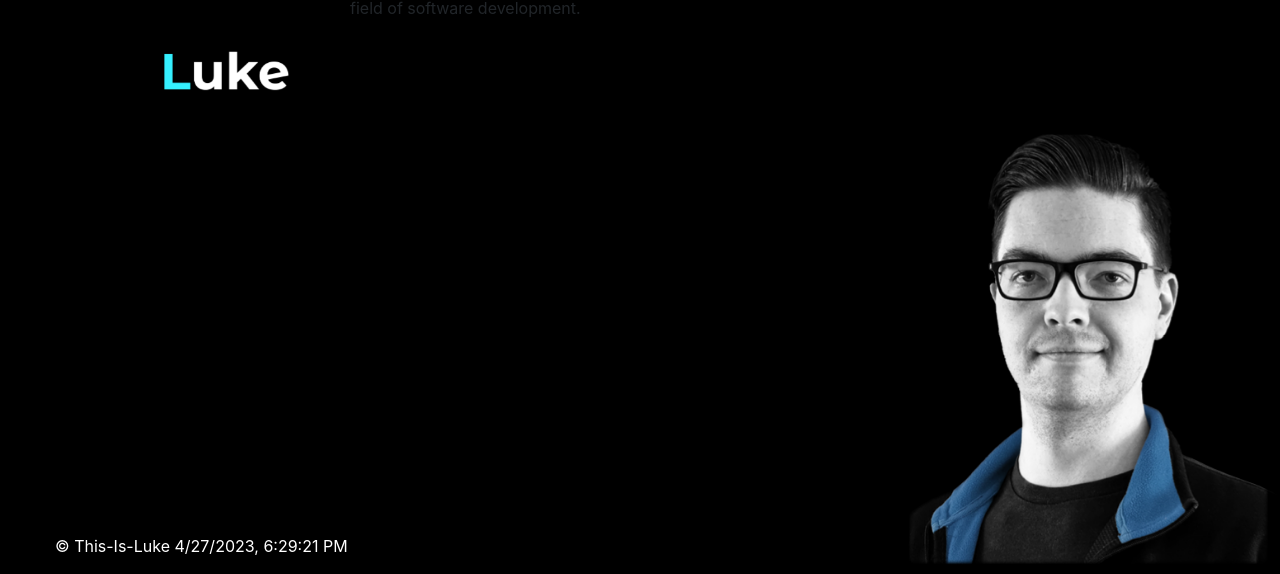
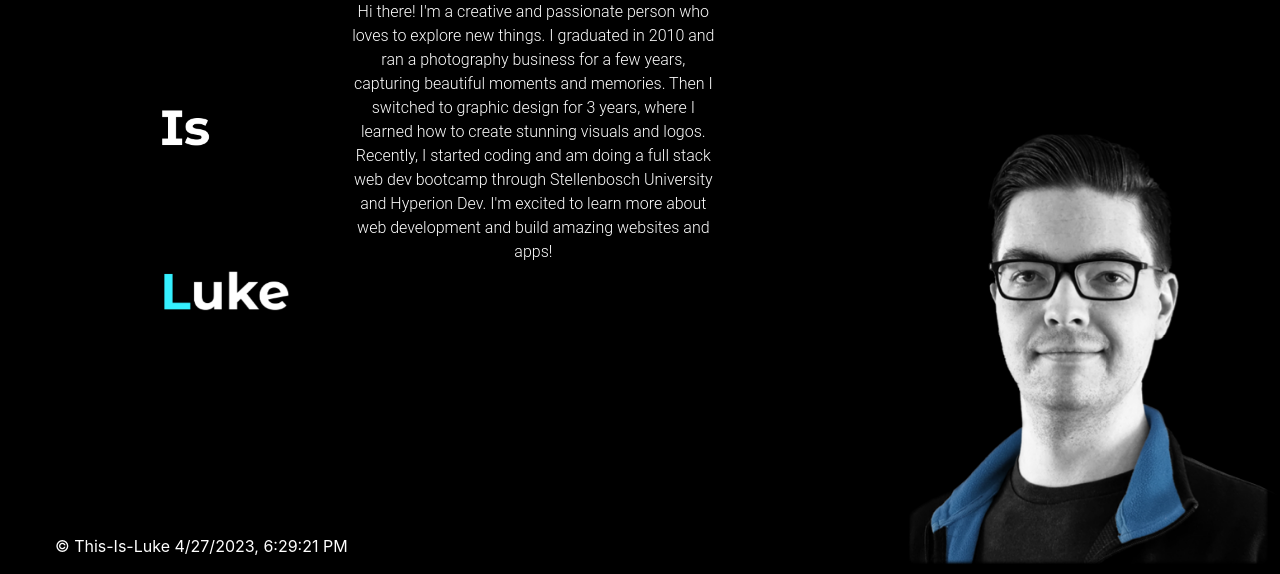
Before and after one commit to This-is-Luke/Stellenboch-HyperionDev-Bootcamp, a website: page set28/website/indexMain.html in a window 1280 px wide. Shown: the part 226-800 px from the top of the page. Drawn offline with nearby package versions, Linux system fonts and the light colour scheme.

Commit message:
Task 28, website

```diff
--- a/set28/website/indexMain.html
+++ b/set28/website/indexMain.html
@@ -12,7 +12,7 @@
       <div class="row">
         <div class="col-md-3">
 
-            <div class="word-container mb-5">
+            <div class="word-container mb-2">
                 <div class="word" id="this">
                     <span class="front" id="this-front">
                     <img src="./img/100ppi/this.png" alt="This"/>
@@ -25,7 +25,7 @@
                 </div>
             </div>
 
-            <div class="word-container mb-5">
+            <div class="word-container mb-2">
                 <div class="word" id="is">
                     <span class="front" id="is-front">
                     <img src="./img/100ppi/is.png" alt="Is" />
@@ -38,7 +38,7 @@
                 </div>
             </div>
 
-            <div class="word-container mb-5">
+            <div class="word-container mb-2">
                 <div class="word">
                     <span class="front" id="luke-front">
                     <img src="./img/100ppi/luke.png" alt="Luke"/>
@@ -60,8 +60,12 @@
                 <div class="about" id="about">
                   <h1>About</h1>
                   <p>
-                    I am a student at the University of Washington studying Informatics. I am interested in the intersection of technology and business. I am currently looking for a summer internship in the field of software development.
-                  </p>
+                  Hi there! I'm a creative and passionate person who loves to explore new things.
+                  I graduated in 2010 and ran a photography business for a few years,
+                  capturing beautiful moments and memories.
+                  Then I switched to graphic design for 3 years, where I learned how to create stunning visuals and logos.
+                  Recently, I started coding and am doing a full stack web dev bootcamp through Stellenbosch University and Hyperion Dev.
+                  I'm excited to learn more about web development and build amazing websites and apps!</p>
                 </div>
               </div>
             </div>
--- a/set28/website/stylesMain.css
+++ b/set28/website/stylesMain.css
@@ -11,6 +11,15 @@ body {
 #luke-front img { width: 130px; }
 #luke-back img { width: 230px; }
 
+.about {
+  color: white;
+  font-family: 'Roboto', sans-serif;
+  font-weight: 300;
+  text-align: center;
+  padding-top: 200px;
+  padding-left: 100px;
+}
+
 .front, .back {
   grid-column-start: 1;
   grid-row-start: 1;
@@ -23,9 +32,9 @@ body {
   position: relative;
   width: 300px;
   height:auto;
+  padding-top: 100px;
   padding-left: 50%;
-  display: grid; /* Add this line */
-  gap: 2; /* Add this line */
+  display: grid;
 }
 
 @media only screen and (max-width: 1000px) {
@@ -71,7 +80,7 @@ footer{
 
 }
 
-@media only screen and (max-width: 400px) {
+@media only screen and (max-width: 770px) {
   #portfoliophoto {
     /* display hide */
     display: none;
@@ -83,3 +92,18 @@ footer{
     padding: 0
   }
 }
+
+@media only screen and (max-width: 770px) {
+  .about {
+    padding-top: 0;
+    padding-bottom: 70px;
+  }
+}
+
+@media only screen and (max-width: 1300px) {
+  .about {
+    padding-top: 100px;
+    padding-bottom: 70px;
+    padding-left: 0;
+  }
+}
```
